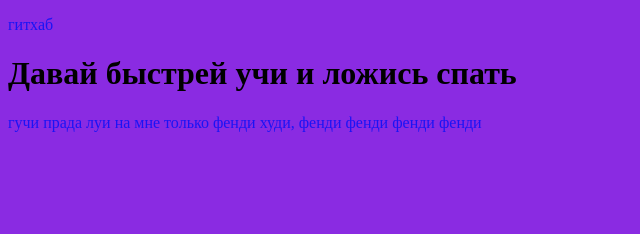
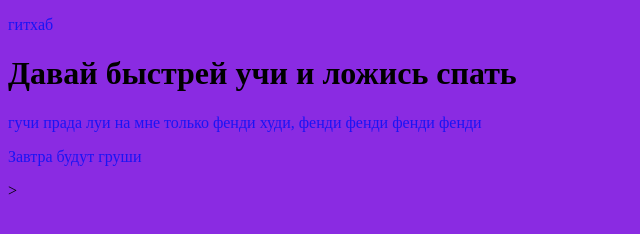
Before and after one commit to Timkase/gitTest, a plain HTML site: page index.html in a window 1280 px wide. Shown: the whole page, without its empty margins (0-640 px from the left). Drawn offline with Linux system fonts and the light colour scheme.

Commit message:
пробный коммит

```diff
--- a/css/main.css
+++ b/css/main.css
@@ -2,5 +2,5 @@ body{
     background-color: blueviolet;
 }
 p{
-    color: rgba(14, 17, 247, 0.89)
+    color: rgba(14, 17, 247, 0.89);
 }
--- a/index.html
+++ b/index.html
@@ -11,5 +11,6 @@
     <p>гитхаб</p>
     <h1>Давай быстрей учи и ложись спать</h1>
     <p>гучи прада луи на мне только фенди худи, фенди фенди фенди фенди</p>
+    <p>Завтра будут груши</p>>
 </body>
 </html>
```
